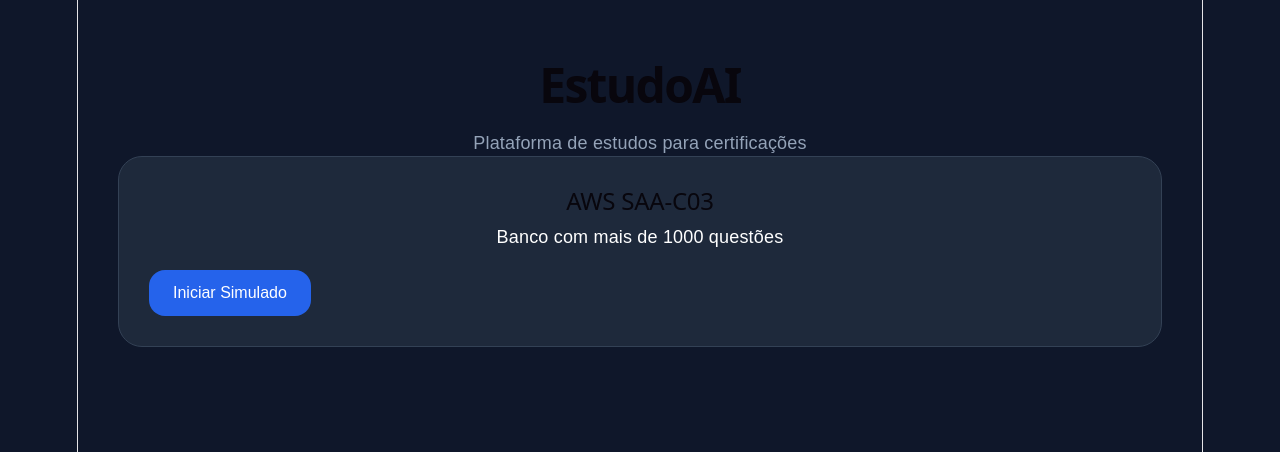
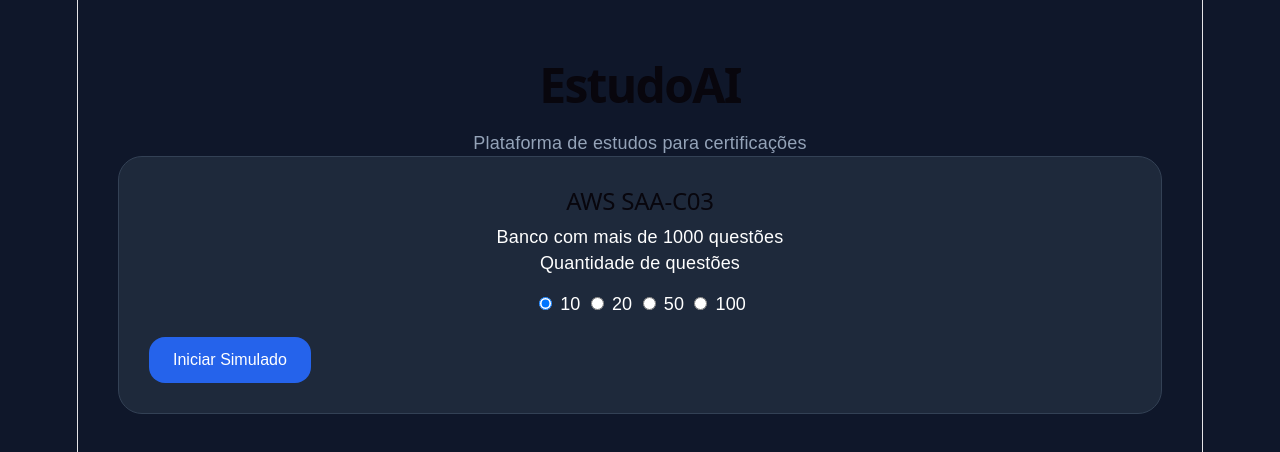
Before and after one commit to diego-penha/EstudoAI, a React app in the folder frontend/: page / in a window 1280 px wide. Shown: the top 452 px of the page. Built offline with nearby package versions, Linux system fonts and the light colour scheme; the HTML template or start-up script is replaced by a standard one.

Commit message:
Fluxo completo do simulado até finalizar

```diff
--- a/frontend/src/pages/Dashboard.jsx
+++ b/frontend/src/pages/Dashboard.jsx
@@ -23,8 +23,8 @@
 
     const resposta =
       await api.get(
-         `/simulado/${quantidade}`
-  );
+      `/simulado/${quantidade}`
+      );
 
     salvarQuestoes(
       resposta.data
@@ -71,6 +71,81 @@
             Banco com mais de 1000 questões
           </p>
 
+          <p>
+  Quantidade de questões
+</p>
+
+<div
+  style={{
+    marginTop: "15px",
+    marginBottom: "20px"
+  }}
+>
+
+  <label>
+    <input
+      type="radio"
+      checked={
+        quantidade === 10
+      }
+      onChange={() =>
+        setQuantidade(10)
+      }
+    />
+    {" "}
+    10
+  </label>
+
+  {"   "}
+
+  <label>
+    <input
+      type="radio"
+      checked={
+        quantidade === 20
+      }
+      onChange={() =>
+        setQuantidade(20)
+      }
+    />
+    {" "}
+    20
+  </label>
+
+  {"   "}
+
+  <label>
+    <input
+      type="radio"
+      checked={
+        quantidade === 50
+      }
+      onChange={() =>
+        setQuantidade(50)
+      }
+    />
+    {" "}
+    50
+  </label>
+
+  {"   "}
+
+  <label>
+    <input
+      type="radio"
+      checked={
+        quantidade === 100
+      }
+      onChange={() =>
+        setQuantidade(100)
+      }
+    />
+    {" "}
+    100
+  </label>
+
+</div>
+
           <div className="button-group">
 
             <button
--- a/frontend/src/pages/Simulado.jsx
+++ b/frontend/src/pages/Simulado.jsx
@@ -12,9 +12,9 @@
   const [indice, setIndice] =
     useState(0);
 
-  const [respostaSelecionada,
-    setRespostaSelecionada] =
-    useState("");
+  const [respostas,
+   setRespostas] =
+    useState({});
 
   if (
     questoes.length === 0
@@ -54,8 +54,10 @@
       (atual) => atual + 1
     );
 
-      setRespostaSelecionada(
-        ""
+  } else {
+
+    alert(
+      "Simulado finalizado!"
     );
 
   }
@@ -108,14 +110,22 @@
                       }
 
                       checked={
-                        respostaSelecionada ===
+  respostas[
+    questao.id
+  ] ===
   alternativa.codigo
 }
 
+
                       onChange={() =>
-                        setRespostaSelecionada(
+  setRespostas({
+
+    ...respostas,
+
+    [questao.id]:
       alternativa.codigo
-                        )
+
+  })
 }
                     />
 
@@ -149,8 +159,16 @@
     proximaQuestao
   }
 >
-            Próxima
+  {
+    indice <
+    questoes.length - 1
+
+      ? "Próxima"
+
+      : "Finalizar Simulado"
+  }
 </button>
+
 
         </div>
 
```
Lines whose indentation alone changed are shown as unchanged.
